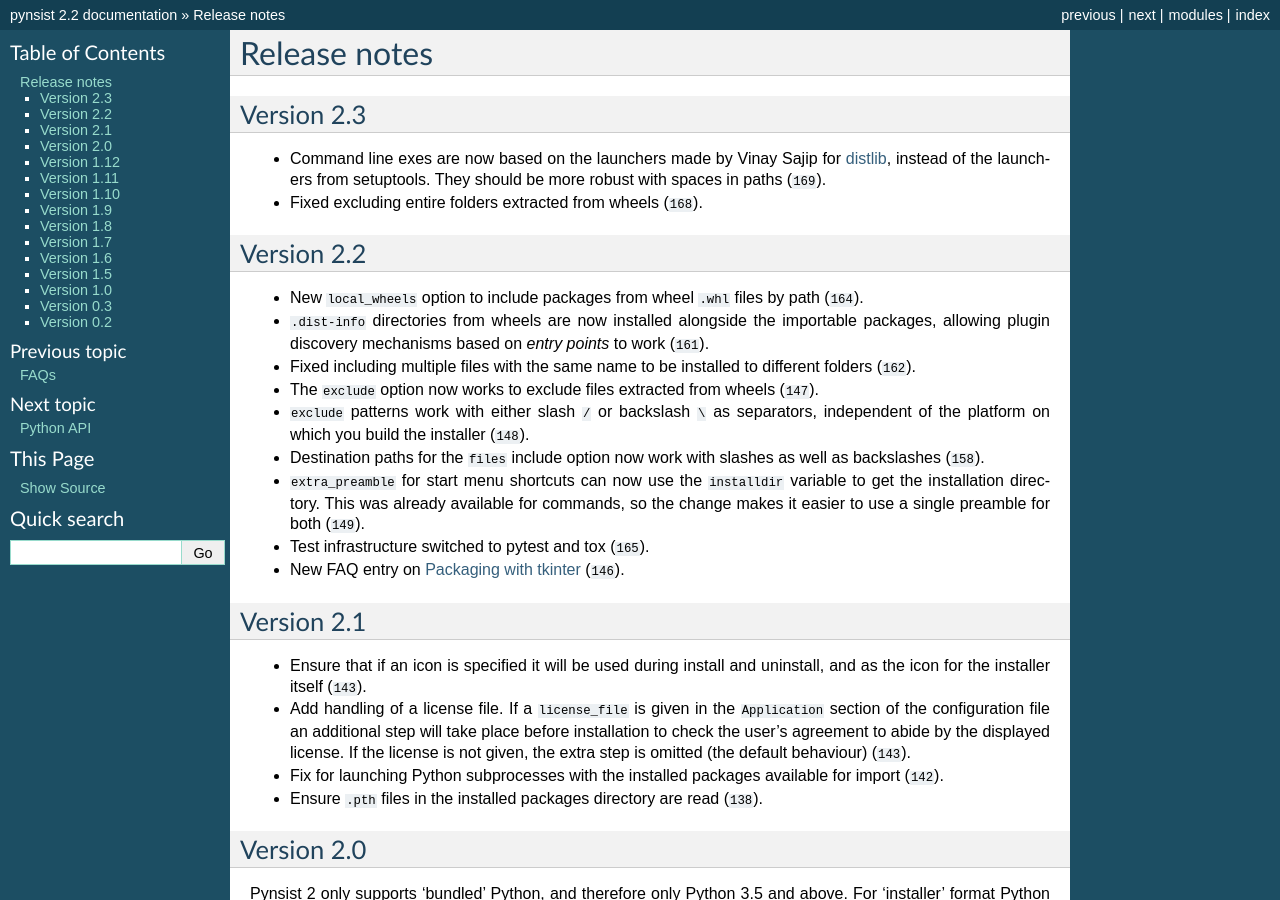
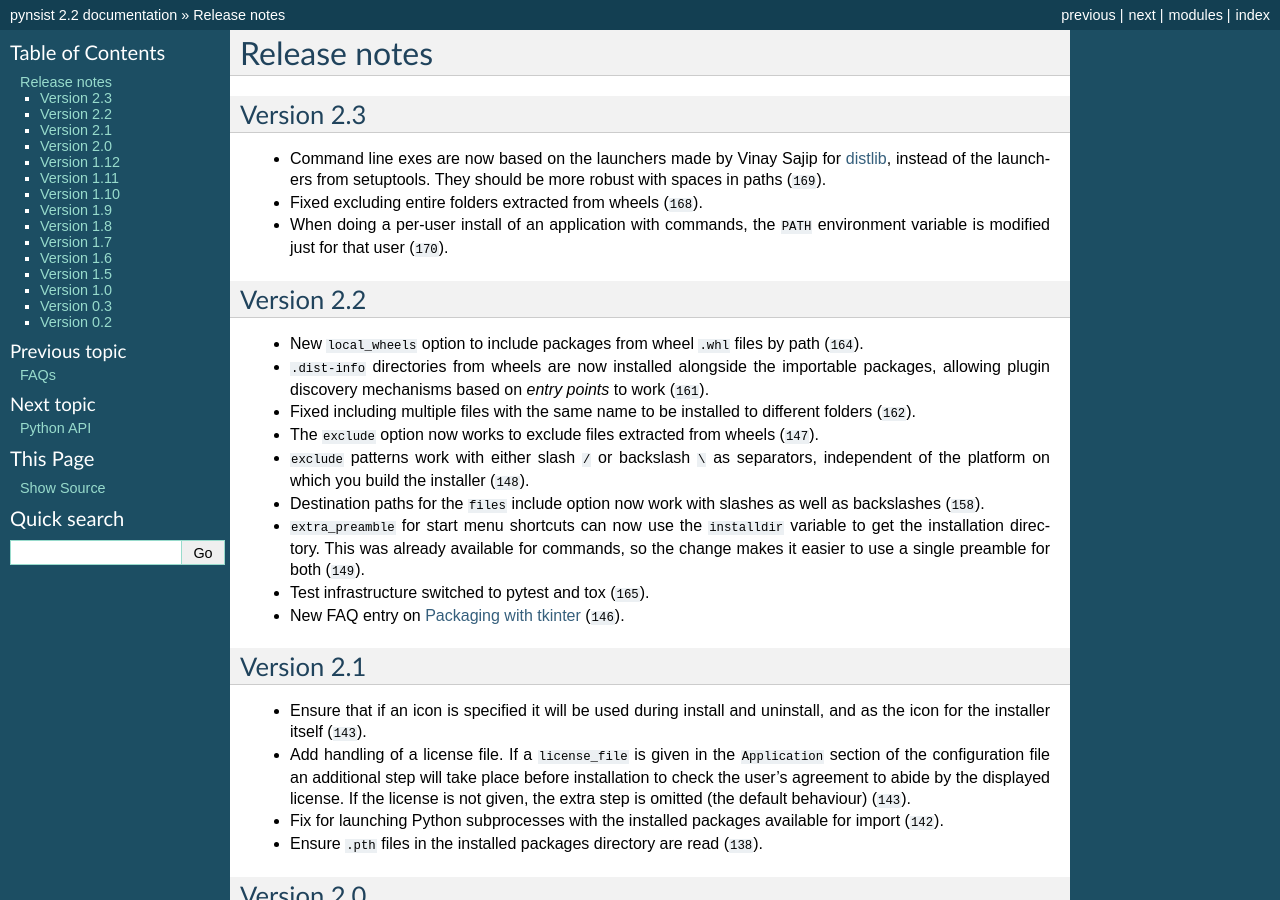
Before and after one commit to takluyver/pynsist, a Sphinx documentation site: the page built from doc/releasenotes.rst, in a window 1280 px wide and 900 px high. Built offline with Sphinx 7.4.7, drawn with Linux system fonts in a browser that asks for light colours; cross-references to code outside the pages are shown as plain code.

Commit message:
Add PATH user fix to release notes

```diff
--- a/doc/releasenotes.rst
+++ b/doc/releasenotes.rst
@@ -9,6 +9,8 @@ Version 2.3
   launchers from setuptools. They should be more robust with spaces in paths
   (:ghpull:`169`).
 * Fixed excluding entire folders extracted from wheels (:ghissue:`168`).
+* When doing a per-user install of an application with commands, the ``PATH``
+  environment variable is modified just for that user (:ghpull:`170`).
 
 Version 2.2
 -----------
```
